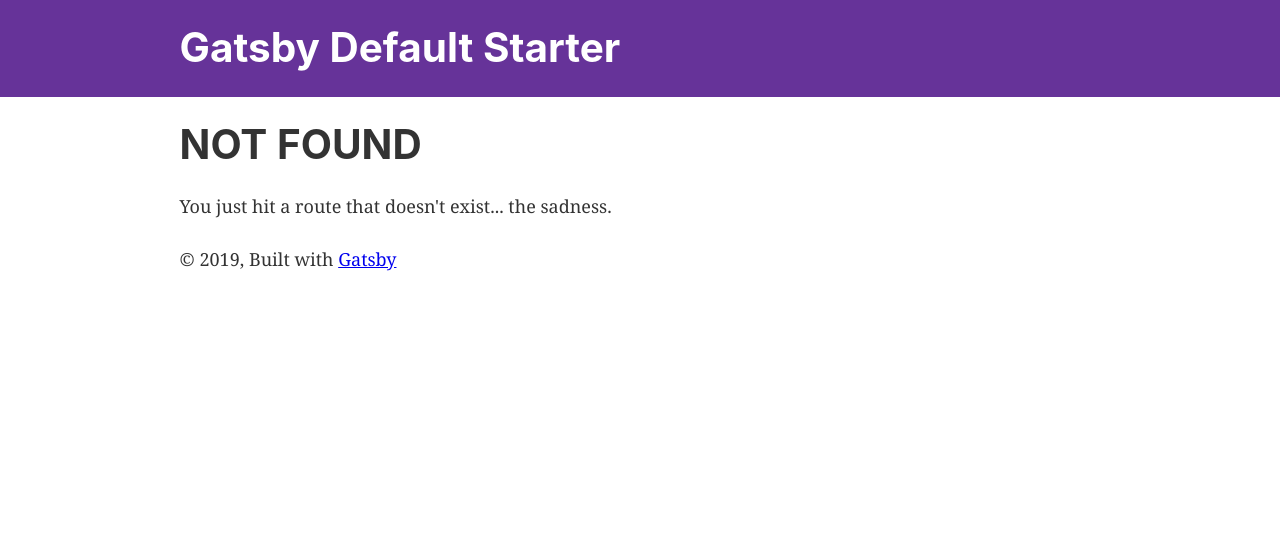
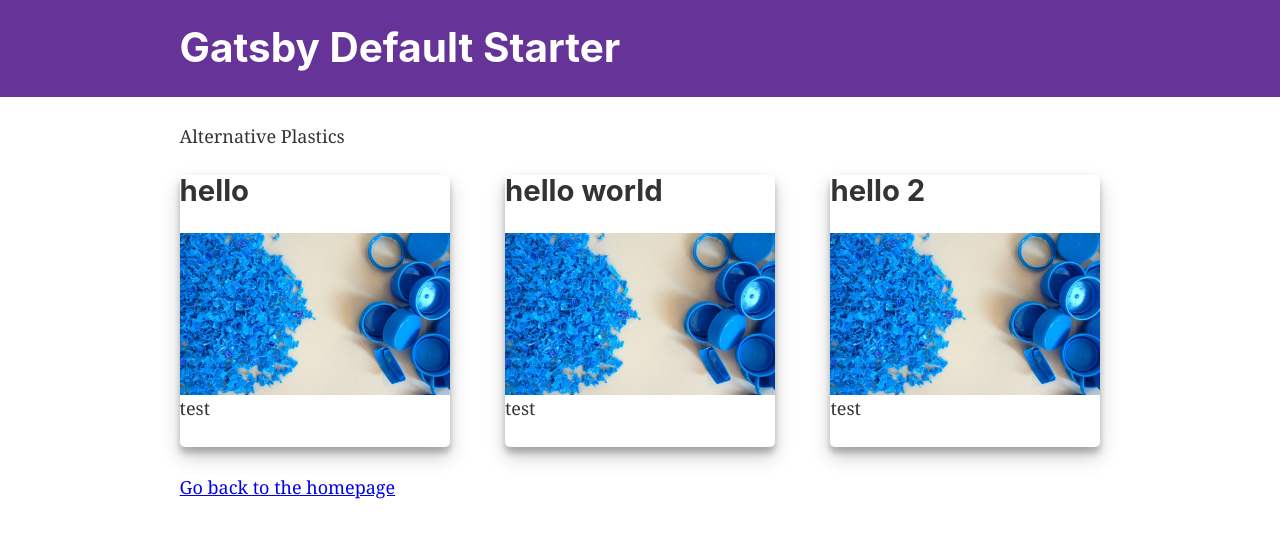
Before and after one commit to tantsandras/plastic, a Gatsby site: page /solution in a window 1280 px wide. Before the commit this address had no page. Built offline with nearby package versions, Linux system fonts and the light colour scheme; Gatsby itself is replaced by a stand-in of ours.

Commit message:
Create card component

```diff
--- a/package.json
+++ b/package.json
@@ -6,6 +6,7 @@
   "author": "Kyle Mathews <mathews.kyle@gmail.com>",
   "dependencies": {
     "gatsby": "^2.3.16",
+    "gatsby-cli": "^2.5.7",
     "gatsby-image": "^2.0.37",
     "gatsby-plugin-manifest": "^2.0.28",
     "gatsby-plugin-offline": "^2.0.25",
@@ -19,6 +20,7 @@
     "react-helmet": "^5.2.0"
   },
   "devDependencies": {
+    "gatsby-cli": "^2.5.7",
     "prettier": "^1.17.0"
   },
   "keywords": [
--- /dev/null
+++ b/src/components/card.js
@@ -0,0 +1,32 @@
+import React from "react"
+import Img from "gatsby-image"
+import { StaticQuery, graphql } from "gatsby"
+
+const defaultImage = (
+  <StaticQuery
+    query={graphql`
+      query {
+        placeholderImage: file(relativePath: { eq: "default.jpeg" }) {
+          childImageSharp {
+            fluid(maxWidth: 300) {
+              ...GatsbyImageSharpFluid
+            }
+          }
+        }
+      }
+    `}
+    render={data => <Img fluid={data.placeholderImage.childImageSharp.fluid} />}
+  />
+)
+
+const Card = ({ title }) => {
+  return (
+    <div style={{ minWidth: `15rem`, marginBottom: `1.5rem`, backgroundColor: `white`, borderRadius: `5px`, boxShadow: `0 10px 20px rgba(0,0,0,0.19), 0 6px 6px rgba(0,0,0,0.23)` }}>
+      <h2>{title}</h2>
+      {defaultImage}
+      <p>test</p>
+    </div>
+  )
+}
+
+export default Card
--- a/src/components/layout.js
+++ b/src/components/layout.js
@@ -11,6 +11,7 @@ import { StaticQuery, graphql } from "gatsby"
 
 import Header from "./header"
 import "./layout.css"
+import Card from './card';
 
 const Layout = ({ children }) => (
   <StaticQuery
@@ -35,11 +36,7 @@ const Layout = ({ children }) => (
           }}
         >
           <main>{children}</main>
-          <footer>
-            © {new Date().getFullYear()}, Built with
-            {` `}
-            <a href="https://www.gatsbyjs.org">Gatsby</a>
-          </footer>
+
         </div>
       </>
     )}
--- a/src/pages/index.js
+++ b/src/pages/index.js
@@ -8,13 +8,13 @@ import SEO from "../components/seo"
 const IndexPage = () => (
   <Layout>
     <SEO title="Home" keywords={[`gatsby`, `application`, `react`]} />
-    <h1>Hi people</h1>
+    {/* <h1>Hi people</h1>
     <p>Welcome to your new Gatsby site.</p>
     <p>Now go build something great.</p>
     <div style={{ maxWidth: `300px`, marginBottom: `1.45rem` }}>
       <Image />
-    </div>
-    <Link to="/page-2/">Go to page 2</Link>
+    </div> */}
+    <Link to="/solution/">Go to page 2</Link>
   </Layout>
 )
 
--- /dev/null
+++ b/src/pages/solution.js
@@ -0,0 +1,21 @@
+import React from "react"
+import { Link } from "gatsby"
+
+import Layout from "../components/layout"
+import SEO from "../components/seo"
+import Card from '../components/card'
+
+const Solution = () => (
+  <Layout>
+    <SEO title="Page two" />
+    <p>Alternative Plastics</p>
+    <div style={{display:`flex`, justifyContent: `space-between`, flexWrap: `wrap` }}>
+            <Card title='hello'/>
+            <Card title='hello world'/>
+            <Card title='hello 2'/>
+          </div>
+    <Link to="/">Go back to the homepage</Link>
+  </Layout>
+)
+
+export default Solution
```
Also changed, not shown: src/pages/page-2.js (deleted, +0 -16 lines), src/images/default.jpeg (added).
